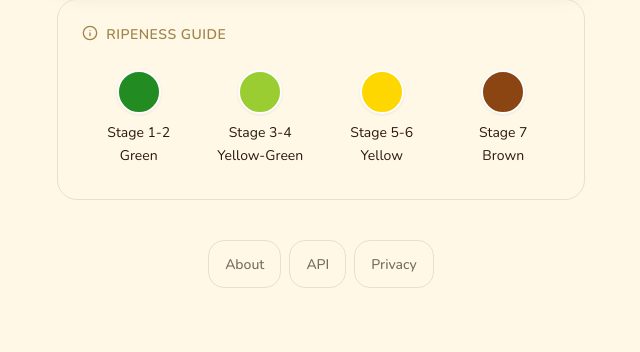
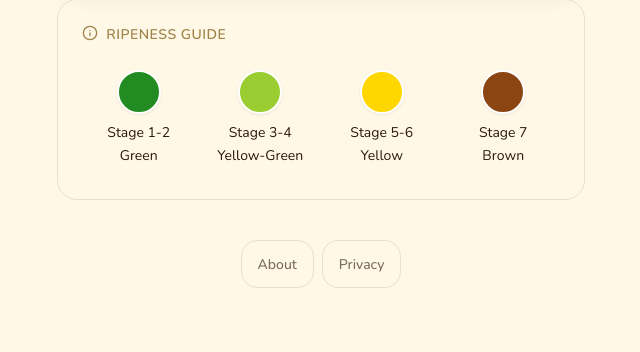
Before and after one commit to harnischllc/gobananas, a Flask app: page / in a window 1280 px wide. Shown: the part 1017-1369 px from the top of the page, without its empty margins (319-959 px from the left). Run offline with Flask 3, Linux system fonts and the light colour scheme; data comes from the database, SQL or seed files in the repository; some libraries are stand-ins or nearby versions.

Commit message:
fix: remove API link from consumer-facing footers
API docs route still exists for developers, just not shown
to regular users in the app navigation.

Co-Authored-By: Claude Opus 4.6 (1M context) <noreply@anthropic.com>

```diff
--- a/templates/about.html
+++ b/templates/about.html
@@ -377,7 +377,6 @@
         <!-- Footer -->
         <div class="app-footer">
             <a href="/" class="btn btn-warning">Back to App</a>
-            <a href="/api/docs" class="btn btn-outline-secondary">API</a>
             <a href="/privacy" class="btn btn-outline-secondary">Privacy</a>
         </div>
     </div>
--- a/templates/index.html
+++ b/templates/index.html
@@ -210,7 +210,6 @@
         <!-- Footer -->
         <div class="app-footer">
             <a href="/about" class="btn btn-outline-secondary">About</a>
-            <a href="/api/docs" class="btn btn-outline-secondary">API</a>
             <a href="/privacy" class="btn btn-outline-secondary">Privacy</a>
         </div>
     </div>
```
